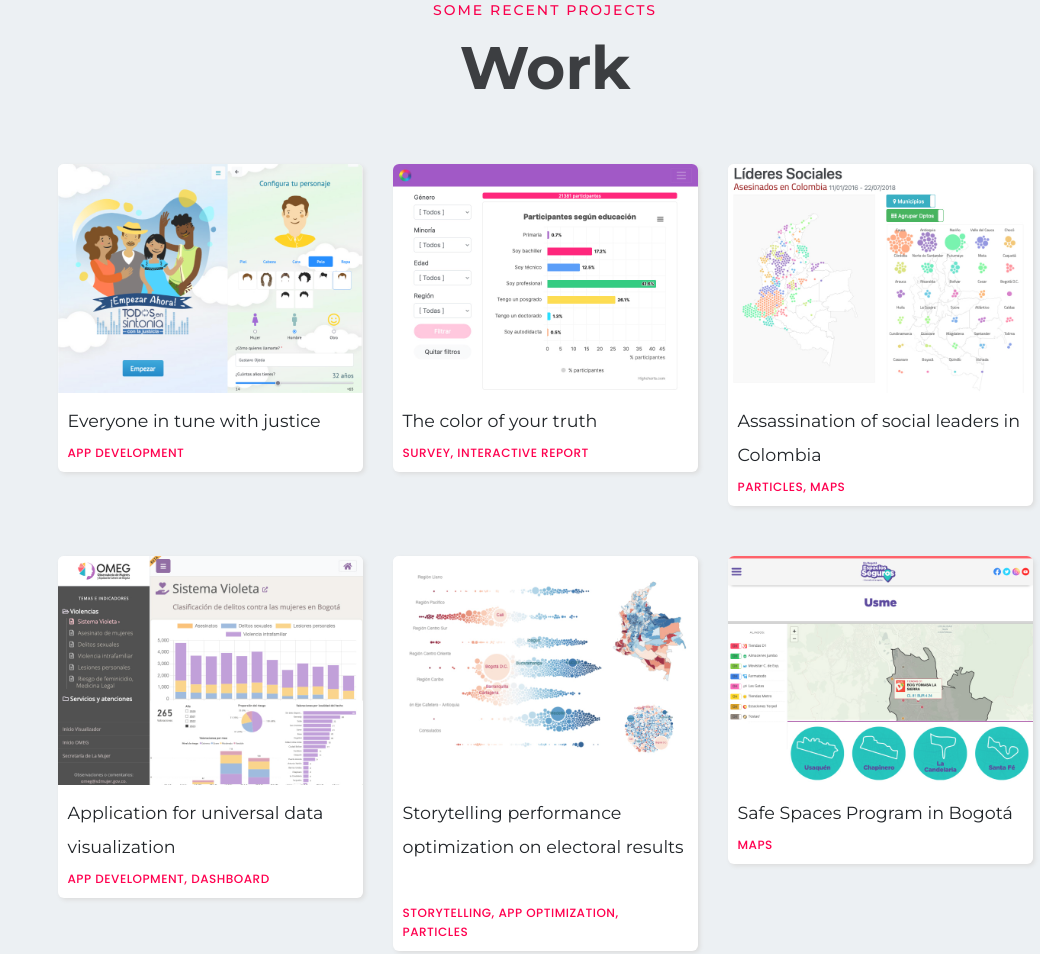
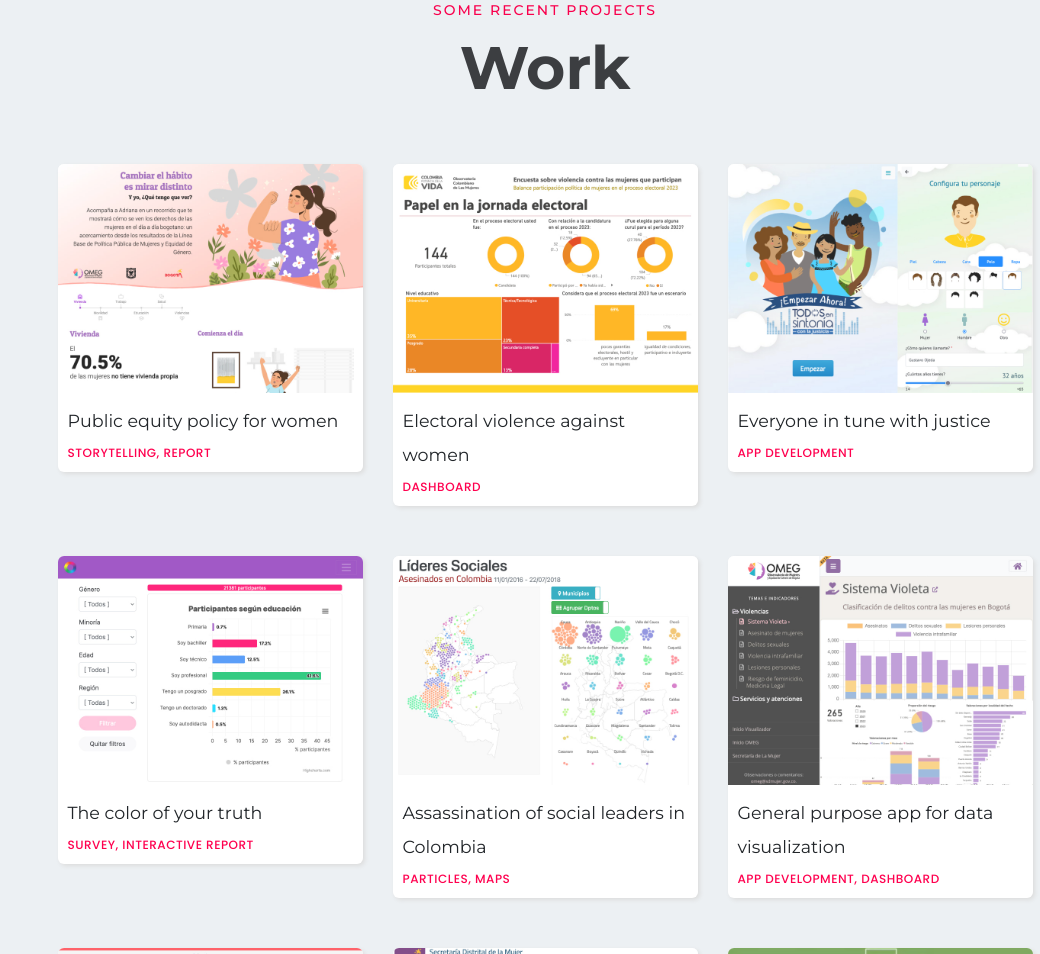
Before and after one commit to ggojedap/ggojedap.github.io, a plain HTML site: page index.html in a window 1280 px wide. Shown: the part 897-1851 px from the top of the page, without its empty margins (240-1280 px from the left). Drawn offline with Linux system fonts and the light colour scheme; files whose address does not match are found by name.

Commit message:
update 2024-04-22, including some dashboards

```diff
--- a/index.html
+++ b/index.html
@@ -19,6 +19,12 @@
     <link rel="stylesheet" href="assets/css/plugins/feature.css">
     <!-- Style css -->
     <link rel="stylesheet" href="assets/css/style.css">
+    <style>
+        .eye {
+            color: #DDD;
+            cursor: pointer;
+        }
+    </style>
 </head>
 
 <body class="white-version home-sticky spybody" data-spy="scroll" data-bs-target=".navbar-example2" data-offset="150">
@@ -273,7 +279,7 @@
                                     <p>
                                         <span class="text-dark">Visual Analytics & Big Data</span><br>
                                         <span class="fw-light small" style="color: black;">Master Degree</span> <span
-                                            class="small">[Expected grad. March 2024]</span><br>
+                                            class="small">[Expected grad. July 2024]</span><br>
                                         Universidad Internacional de La Rioja, Spain
                                     </p>
                                     <p>
@@ -528,7 +534,11 @@
                                     <img src="assets/images/logo/logos-circle.png" alt="logo">
                                 </a>
                             </div>
-                            <p class="description mt--30">Gustavo Ojeda<br>Bogotá, Colombia © 2023</p>
+                            <p class="description mt--30">Gustavo Ojeda<br>Bogotá, Colombia © 2024</p>
+                            <p>
+                                <i class="eye" id="eye-on" data-feather="eye"></i>
+                                <i class="eye" id="eye-off" data-feather="eye-off"></i>
+                            </p>
                         </div>
                     </div>
                 </div>
@@ -605,6 +615,7 @@
     <script src="assets/js/main.js"></script>
 
     <script>
+        let show_specials = false;
         particlesJS('particles-js',
 
             {
@@ -728,81 +739,124 @@
 
         let portfolio_data = [
             {
+                nombre: "Public equity policy for women",
+                url: "https://pacarina.net/demos/baseline/",
+                description: "This project shows some results from the baseline for the implementation of Public Policy on women and gender equality in Bogotá, Colombia. This survey was managed by the Women and Gender Equality Observatory, OMEG, attached to the Knowledge Management Department, as part of the Secretariat of Women Affairs in Bogotá, between June and October 2021.",
+                category: "Storytelling, Report",
+                img: "assets/images/portfolio/gifs/thumb-baseline.jpg",
+                hidden: false
+            },
+            {
+                nombre: "Electoral violence against women",
+                url: "https://app.powerbi.com/view?r=eyJrIjoiYmI2NTQyMmYtYjZlNy00NDVjLWI2ZTItOTU5ZjI4YzkwNzYyIiwidCI6IjU3N2ZjMWQ4LTA5MjItNDU4ZS04N2JmLWVjNGY0NTVlYjYwMCIsImMiOjR9",
+                description: "This dashboard presents data from a survey answered by women who participated in the most recent electoral process in Colombia, investigating the behaviors of violence against women with a vocation for leadership, which are exercised under circumstances motivated by gender aspects, with the aim of discouraging their political participation in their own territories.",
+                category: "Dashboard",
+                img: "assets/images/portfolio/gifs/thumb-violencia-electoral.jpg",
+                hidden: false
+            },
+            {
+                nombre: "Legal needs of the LGBTI+ population",
+                url: "https://app.powerbi.com/view?r=eyJrIjoiZGE0MTMxNGEtYzZmMy00Mjk0LWI5ZDgtMzA1NDAwMTc5NzM3IiwidCI6IjYyMDE0MDE2LTlkYjQtNDRjMi1iZjMzLWU0MzY2YjgyZmRhYSIsImMiOjR9",
+                description: "This dashboard presents data on in-person assistance to the legal needs of people who identify with diverse sexual identities or orientations at the time of registration at the Houses of Justice in Bogotá. This represents the institutional effort to accurately capture information on the differential approach in the provision of services offered by the city government.",
+                category: "Dashboard",
+                img: "assets/images/portfolio/gifs/thumb-lgbti.jpg",
+                hidden: true
+            },
+            {
+                nombre: "Monitoring of homicides in Bogotá",
+                url: "https://app.powerbi.com/view?r=eyJrIjoiN2JkNmViOWEtYWMxMy00NzM2LWIyMDItNzA1NDAwODYwNWNiIiwidCI6IjYyMDE0MDE2LTlkYjQtNDRjMi1iZjMzLWU0MzY2YjgyZmRhYSIsImMiOjR9",
+                description: "This dashboard shows the data curated in detail within the Bogotá Security Secretariat, in order to monitor the homicides that occurred in the study period, emphasizing the causes and circumstances surrounding each case.",
+                category: "Dashboard",
+                img: "assets/images/portfolio/gifs/thumb-homicidios.jpg",
+                hidden: true
+            },
+            {
                 nombre: "Everyone in tune with justice",
                 url: "https://www.todosensintonia.com/",
                 description: "This is an application funded by USAID, aimed at creating a pedagogical impact on selected populations, to enhance understanding of access and administration of justice. It allowed capturing data as users interacted with conflict stories from daily life. Additionally, an interactive report was developed to showcase the project's overall results.",
                 category: "App development",
-                img: "assets/images/portfolio/gifs/thumb-sintonia.jpg"
+                img: "assets/images/portfolio/gifs/thumb-sintonia.jpg",
+                hidden: false
             },
             {
                 nombre: "The color of your truth",
                 url: "https://www.pacarina.net/projects/generacionv/",
                 description: "This is an interactive report showcasing the results of a virtual survey (non-representative) with the participation of over 20,000 individuals. It was commissioned by the Truth Commission in the context of the search for peace in Colombia. The report enables users to access the survey questions and filter the results based on demographic characteristics of the participating population.",
                 category: "Survey, Interactive report",
-                img: "assets/images/portfolio/gifs/thumb-color-verdad.jpg"
+                img: "assets/images/portfolio/gifs/thumb-color-verdad.jpg",
+                hidden: false
             },
             {
                 nombre: "Assassination of social leaders in Colombia",
                 url: "https://pacarina.net/projects/leaders-3.0/",
                 description: "This is an interactive map, embedded within another project, depicting the issue of social leaders' murders in Colombia (environment, minorities, etc.). Each crime is represented as a particle on the map of Colombia, which can also be clustered based on locality, severity of the problem by region, and department name. Clicking on a particle allows viewing the specific data of that individual.",
                 category: "Particles, Maps",
-                img: "assets/images/portfolio/gifs/thumb-leaders.jpg"
+                img: "assets/images/portfolio/gifs/thumb-leaders.jpg",
+                hidden: false
             },
             {
-                nombre: "Application for universal data visualization",
+                nombre: "General purpose app for data visualization",
                 url: "https://omeg.sdmujer.gov.co/",
                 description: "This application allows loading independently developed visualization dashboards within the OMEG (Observatory of Women and Gender Equity). Its development has streamlined the publication timelines of the displayed indicators. Additionally, it is technology-agnostic for dashboard construction, supporting tools such as Power BI and Tableau, and features a native utility for responsive dashboards, based on D3.js.",
                 category: "App development, Dashboard",
-                img: "assets/images/portfolio/gifs/thumb-omeg.jpg"
+                img: "assets/images/portfolio/gifs/thumb-omeg.jpg",
+                hidden: false
             },
             {
                 nombre: "Storytelling performance optimization on electoral results",
                 url: "https://www.pacarina.net/demos/elecciones-3/",
                 description: "This is an optimization exercise of an existing project developed by Professor John Guerra, showcasing the results of the 2018 presidential elections in Colombia. The focus lies in simplifying the source code and optimizing data loading times and overall performance of animations. It utilizes a force simulation provided by D3.js, with data sourced from the official electoral body in Colombia.",
                 category: "Storytelling, App optimization, Particles",
-                img: "assets/images/portfolio/gifs/thumb-elecciones.jpg"
+                img: "assets/images/portfolio/gifs/thumb-elecciones.jpg",
+                hidden: true
             },
             {
                 nombre: "Safe Spaces Program in Bogotá",
                 url: "https://espaciosseguros.sdmujer.gov.co/",
-                description: "This is a collection of maps developed for the District Secretariat of Women in Bogotá, which conducted a campaign to counter gender-based violence in the city. It features maps organized by districts, displaying 'Safe Spaces', which are commercial establishments that have entered into an agreement to assist victims in feeling safe while receiving information about accessing psychological and legal support.",
+                description: "This is a collection of maps developed for the Secretariat of Women Affairs in Bogotá, which conducted a campaign to counter gender-based violence in the city. It features maps organized by districts, displaying 'Safe Spaces', which are commercial establishments that have entered into an agreement to assist victims in feeling safe while receiving information about accessing psychological and legal support.",
                 category: "Maps",
-                img: "assets/images/portfolio/gifs/thumb-espacios-seguros.jpg"
+                img: "assets/images/portfolio/gifs/thumb-espacios-seguros.jpg",
+                hidden: false
             },
             {
                 nombre: "Crimes by neighborhood in Bogotá",
                 url: "https://www.pacarina.net/demos/mapasdmujer/",
                 description: "This map showcases a proof of concept of how safe space data in Bogotá could be visualized, along with the administrative division of the city (by districts and neighborhoods). It also features a layer selector, allowing users to choose the information they want to access, including the incidence of sexual crimes and domestic violence.",
                 category: "Maps",
-                img: "assets/images/portfolio/gifs/thumb-mapa-delitos.jpg"
+                img: "assets/images/portfolio/gifs/thumb-mapa-delitos.jpg",
+                hidden: false
             },
             {
                 nombre: "Classical Composers Timeline",
                 url: "https://www.pacarina.net/demos/timeline/",
                 description: "This visualization is a timeline aiming to showcase the chronology of the most renowned classical music composers in history. Each horizontal bar represents a composer, including key dates, nationality, and full name. Additionally, it features a navigation tool allowing users to filter composers based on their musical style. Furthermore, it is possible to reduce the amount of visible data at any given moment.",
                 category: "Particles, timeline",
-                img: "assets/images/portfolio/gifs/thumb-composers-timeline.jpg"
+                img: "assets/images/portfolio/gifs/thumb-composers-timeline.jpg",
+                hidden: true
             },
             {
                 nombre: "Soccer goal scoring analysis",
                 url: "https://www.youtube.com/watch?v=w13_zJ9hkKw",
                 description: "This video showcases the animation developed within 'MetroFútbol', a statistical data management tool for the professional soccer league in Colombia. In this particular capture, it displays the locations of the players who scored goals and the timing of each goal during the match. The original tool included a range of filters to select the tournament year and adjust the animation speed.",
                 category: "Video, particles",
-                img: "assets/images/portfolio/gifs/thumb-soccer-goals.jpg"
+                img: "assets/images/portfolio/gifs/thumb-soccer-goals.jpg",
+                hidden: false
             },
             {
                 nombre: "Soccer assists clusters",
                 url: "https://www.youtube.com/watch?v=4mzSCxcQ9dY",
                 description: "This video displays the main player's clusters within the field, determined by their passes, assists, and goals. The size of each particle indicates the significance or frequency of that particular player, while the color represents the team they played for. This solution was implemented using a force simulation based on D3.js.",
                 category: "Video, particles",
-                img: "assets/images/portfolio/gifs/thumb-soccer-networks.jpg"
+                img: "assets/images/portfolio/gifs/thumb-soccer-networks.jpg",
+                hidden: false
             },
             {
                 nombre: "Assassination of leaders in Colombia",
                 url: "https://www.youtube.com/watch?v=FsR_IVHTt3g",
                 description: "This video is an attempt to illustrate the dramatic gravity of social leaders' murders in Colombia. A succession of crimes, whose impact on communities is depicted by the accumulative size of the particles, fills the screen as each victim is represented. This visual chronology was presented to be shown during the launch of a human rights panel discussion held in Bogotá in July 2019.",
                 category: "Video, particles",
-                img: "assets/images/portfolio/gifs/thumb-leaders-video.jpg"
+                img: "assets/images/portfolio/gifs/thumb-leaders-video.jpg",
+                hidden: false
             }
         ];
 
@@ -816,7 +870,7 @@
         $(document).ready(function () {
             portfolio_data.forEach((e, i) => {
                 $("#portfolio-container").append(`<div data-aos="fade-up" data-aos-delay="300" data-aos-once="true"
-                        class="col-lg-6 col-xl-4 col-md-6 col-12 mt--50 mt_md--30 mt_sm--30">
+                        class="col-lg-6 col-xl-4 col-md-6 col-12 mt--50 mt_md--30 mt_sm--30 ${e.hidden ? 'hidden' : 'visible'}">
                         <div class="card new-portfolio-card border-0">
                             <img src="${e.img}" class="card-img-top"
                                 alt="${e.nombre}" onclick="updateModalContent(${i});" data-bs-toggle="modal" data-bs-target="#exampleModalCenter">
@@ -827,6 +881,29 @@
                         </div>
                     </div>`);
             });
+
+            $("#eye-on").click(function (e) {
+                show_specials = true;
+                updateEyes();
+            });
+            $("#eye-off").click(function (e) {
+                show_specials = false;
+                updateEyes();
+            });
+
+            function updateEyes() {
+                if (show_specials) {
+                    $("#portfolio-container > .col-12.hidden").css("display", "block");
+                    $("#eye-off").css("display", "inline-block");
+                    $("#eye-on").css("display", "none");
+                } else {
+                    $("#portfolio-container > .col-12.hidden").css("display", "none");
+                    $("#eye-off").css("display", "none");
+                    $("#eye-on").css("display", "inline-block");
+                }
+            }
+
+            updateEyes();
         });
     </script>
 </body>
```
Also changed, not shown: assets/images/portfolio/gifs/thumb-baseline.jpg (added), assets/images/portfolio/gifs/thumb-homicidios.jpg (added), assets/images/portfolio/gifs/thumb-lgbti.jpg (added), assets/images/portfolio/gifs/thumb-violencia-electoral.jpg (added).
